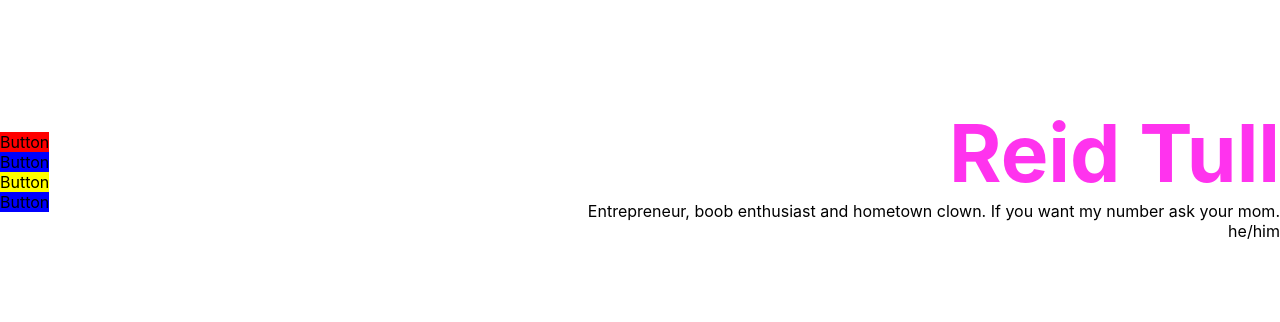
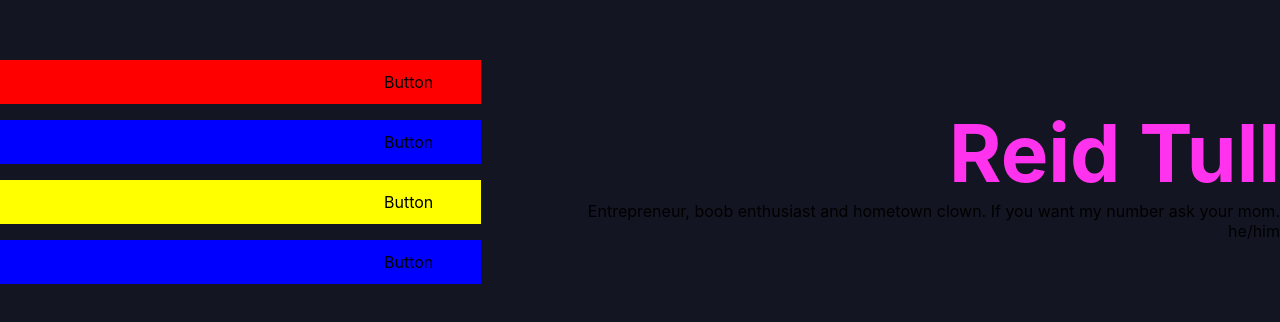
Before and after one commit to akaowen7/first-website, a Next.js app: page / in a window 1280 px wide. Shown: the part 228-550 px from the top of the page. Built offline with nearby package versions, Linux system fonts and the light colour scheme.

Commit message:
Even better buttons and a background

```diff
--- a/styles/Button.module.css
+++ b/styles/Button.module.css
@@ -1,3 +1,5 @@
 .button {
-  background-color: black;
+  padding: 0.75em 3em;
+  padding-left: 30vw;
+  margin: 0.5em 0;
 }
--- a/styles/Home.module.css
+++ b/styles/Home.module.css
@@ -6,6 +6,7 @@
   justify-content: space-between;
   width: 100vw;
   height: 100vh;
+  background-color: #131522;
 }
 
 .title h1 {
```
